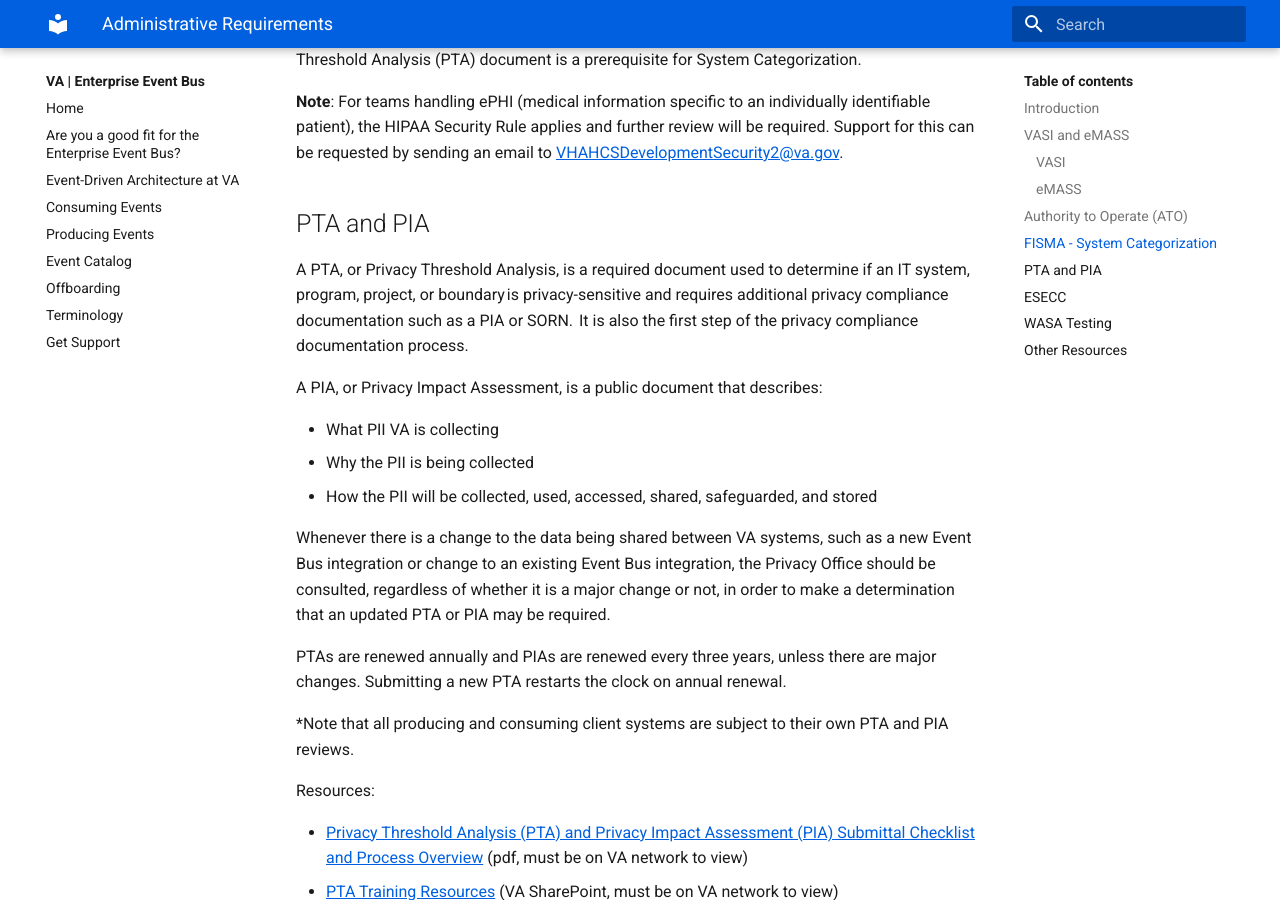
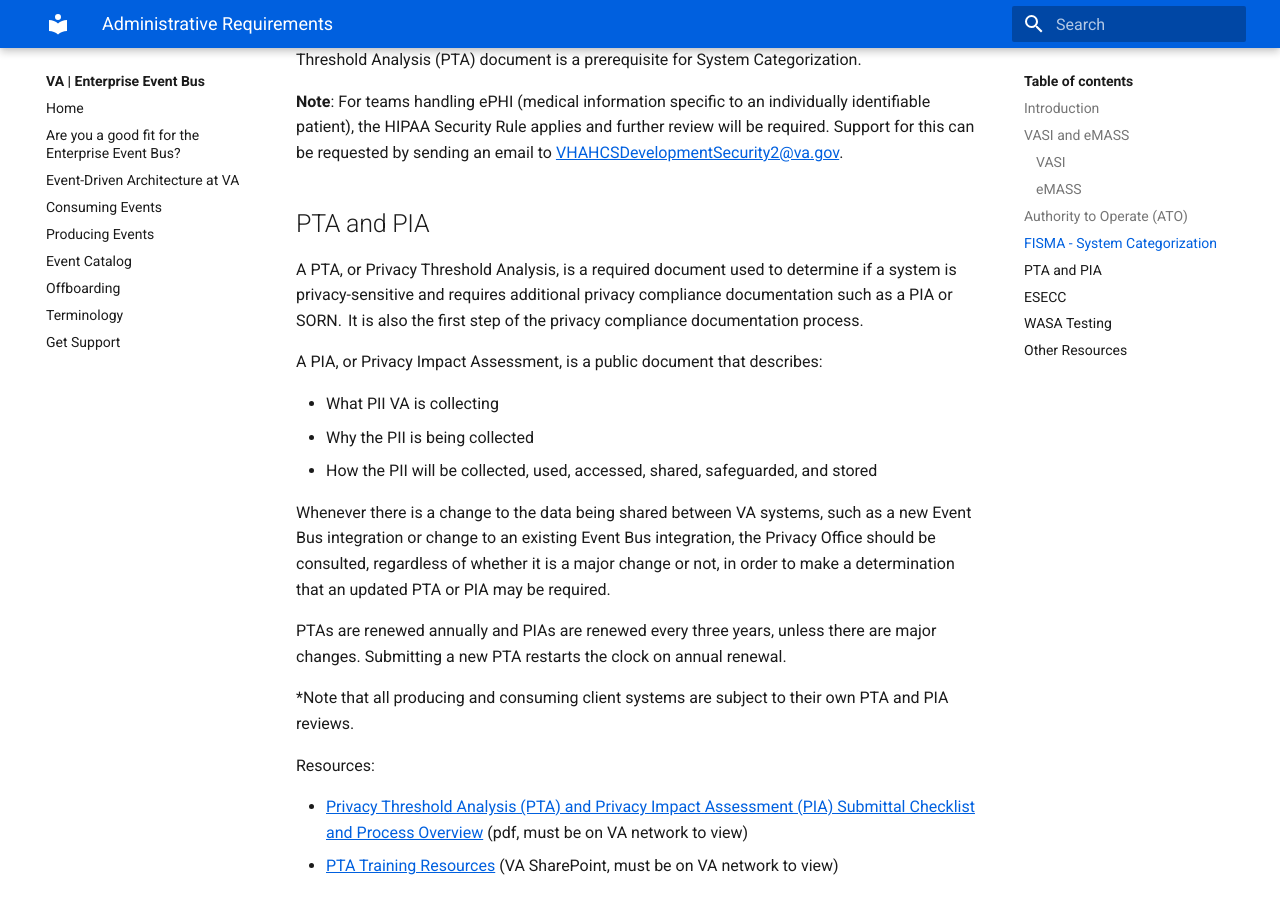
Before and after one commit to department-of-veterans-affairs/ves-event-bus-developer-portal, an MkDocs documentation site: the page built from docs/administrative-requirements.md, in a window 1280 px wide and 900 px high, scrolled down 2580 px. Built offline with MkDocs 1.6.1 and Material for MkDocs 9.7.7, drawn with Linux system fonts in a browser that asks for light colours.

Commit message:
Update docs/administrative-requirements.md
Co-authored-by: Christine Yost Kies <yost90@gmail.com>

```diff
--- a/docs/administrative-requirements.md
+++ b/docs/administrative-requirements.md
@@ -86,7 +86,7 @@
 
 ## PTA and PIA
 
-A PTA, or Privacy Threshold Analysis, is a required document used to determine if an IT system, program, project, or boundary is privacy-sensitive and requires additional privacy compliance documentation such as a PIA or SORN.  It is also the first step of the privacy compliance documentation process.
+A PTA, or Privacy Threshold Analysis, is a required document used to determine if a system is privacy-sensitive and requires additional privacy compliance documentation such as a PIA or SORN.  It is also the first step of the privacy compliance documentation process.
 
 A PIA, or Privacy Impact Assessment, is a public document that describes:
 
```
